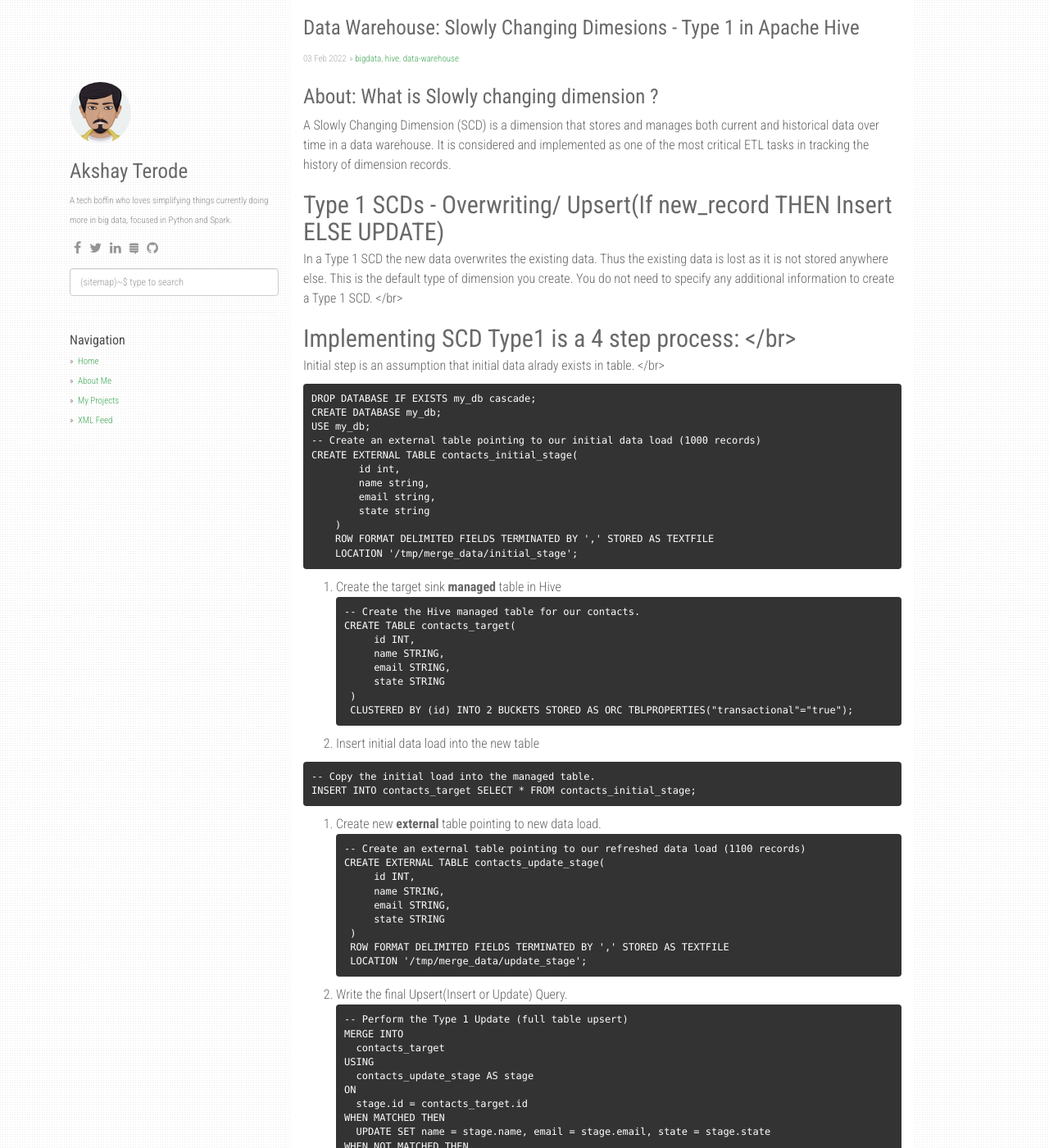
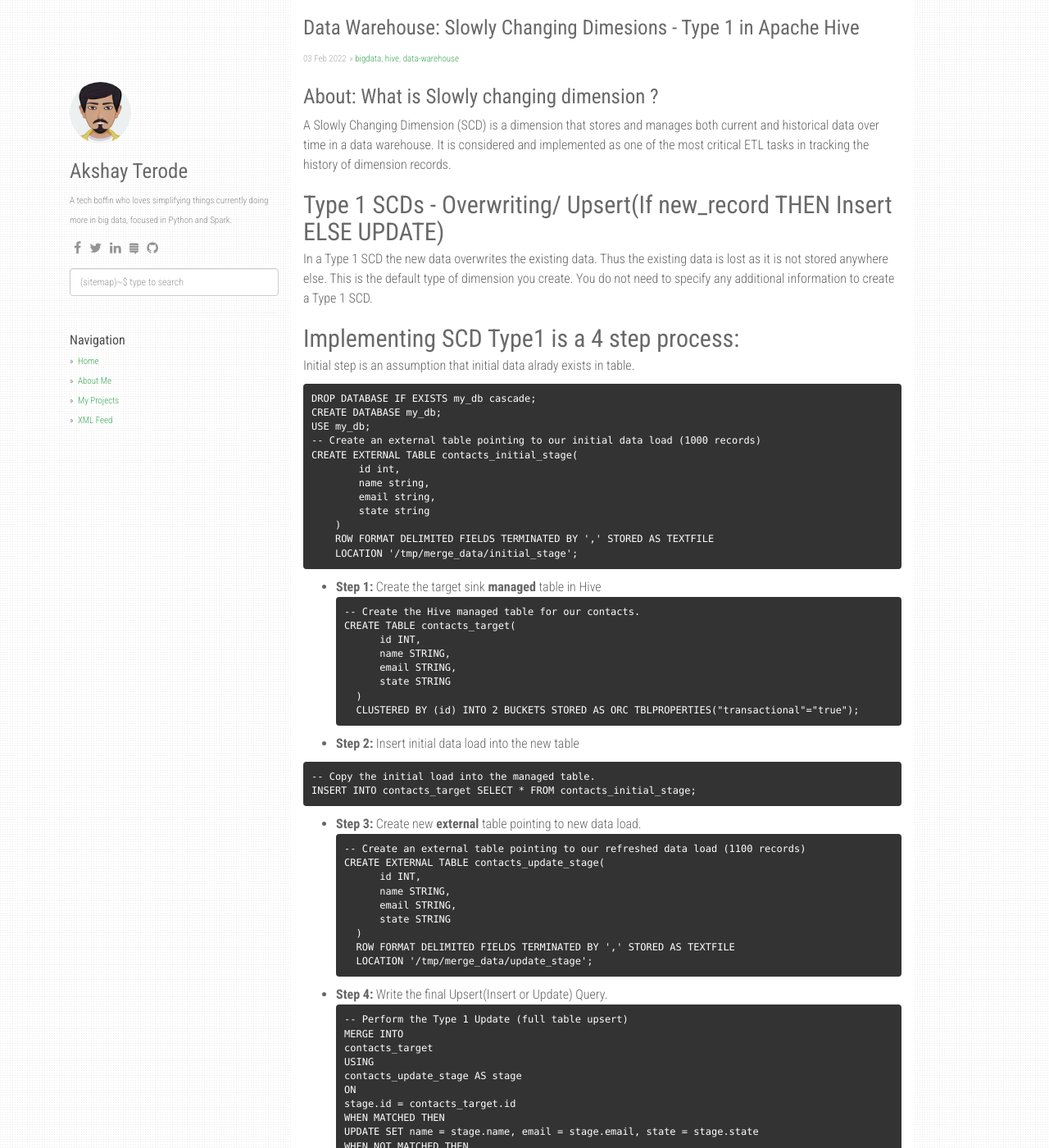
Before and after one commit to terodea/terodea.github.io, a Jekyll site: the page built from _posts/2022-02-03-data-warehouse-scd1.md, in a window 1280 px wide and 1400 px high. Shown: the whole window at 82% size. Built offline with Jekyll 4.4.1, drawn with Linux system fonts in a browser that asks for light colours; nearby versions of some CDN libraries; comment, search, counter and statistics services are not loaded.

Commit message:
Update 2022-02-03-data-warehouse-scd1.md
re format data

````diff
--- a/_posts/2022-02-03-data-warehouse-scd1.md
+++ b/_posts/2022-02-03-data-warehouse-scd1.md
@@ -10,10 +10,10 @@ A Slowly Changing Dimension (SCD) is a dimension that stores and manages both cu
 
 
 ## Type 1 SCDs - Overwriting/ Upsert(If new_record THEN Insert ELSE UPDATE)
-In a Type 1 SCD the new data overwrites the existing data. Thus the existing data is lost as it is not stored anywhere else. This is the default type of dimension you create. You do not need to specify any additional information to create a Type 1 SCD. </br>
+In a Type 1 SCD the new data overwrites the existing data. Thus the existing data is lost as it is not stored anywhere else. This is the default type of dimension you create. You do not need to specify any additional information to create a Type 1 SCD.
 
-## Implementing SCD Type1 is a 4 step process: </br>
-Initial step is an assumption that initial data alrady exists in table. </br>
+## Implementing SCD Type1 is a 4 step process:
+Initial step is an assumption that initial data alrady exists in table.
 ```SQL
 DROP DATABASE IF EXISTS my_db cascade;
 CREATE DATABASE my_db;
@@ -28,7 +28,7 @@ CREATE EXTERNAL TABLE contacts_initial_stage(
     ROW FORMAT DELIMITED FIELDS TERMINATED BY ',' STORED AS TEXTFILE
     LOCATION '/tmp/merge_data/initial_stage';
 ```
-1. Create the target sink **managed** table in Hive
+- **Step 1:** Create the target sink **managed** table in Hive
 ```SQL
 -- Create the Hive managed table for our contacts.
 CREATE TABLE contacts_target(
@@ -39,13 +39,13 @@ CREATE TABLE contacts_target(
     )
     CLUSTERED BY (id) INTO 2 BUCKETS STORED AS ORC TBLPROPERTIES("transactional"="true");
 ```
-2. Insert initial data load into the new table
+- **Step 2:** Insert initial data load into the new table
 
 ```SQL
 -- Copy the initial load into the managed table.
 INSERT INTO contacts_target SELECT * FROM contacts_initial_stage;
 ```
-3. Create new **external** table pointing to new data load.
+- **Step 3:** Create new **external** table pointing to new data load.
 ```SQL
 -- Create an external table pointing to our refreshed data load (1100 records)
 CREATE EXTERNAL TABLE contacts_update_stage(
@@ -57,7 +57,7 @@ CREATE EXTERNAL TABLE contacts_update_stage(
     ROW FORMAT DELIMITED FIELDS TERMINATED BY ',' STORED AS TEXTFILE
     LOCATION '/tmp/merge_data/update_stage';
 ```
-4. Write the final Upsert(Insert or Update) Query.
+- **Step 4:** Write the final Upsert(Insert or Update) Query.
 ```SQL
 -- Perform the Type 1 Update (full table upsert)
 MERGE INTO
@@ -72,7 +72,7 @@ WHEN NOT MATCHED THEN
   INSERT VALUES (stage.id, stage.name, stage.email, stage.state);
 ```
 
-5. Validate your SCD1 implementation
+- **Step 5:** Validate your SCD1 implementation
 ```SQL
 -- Confirm we now have 1100 records.
 SELECT COUNT(1) FROM contacts_target;
````
